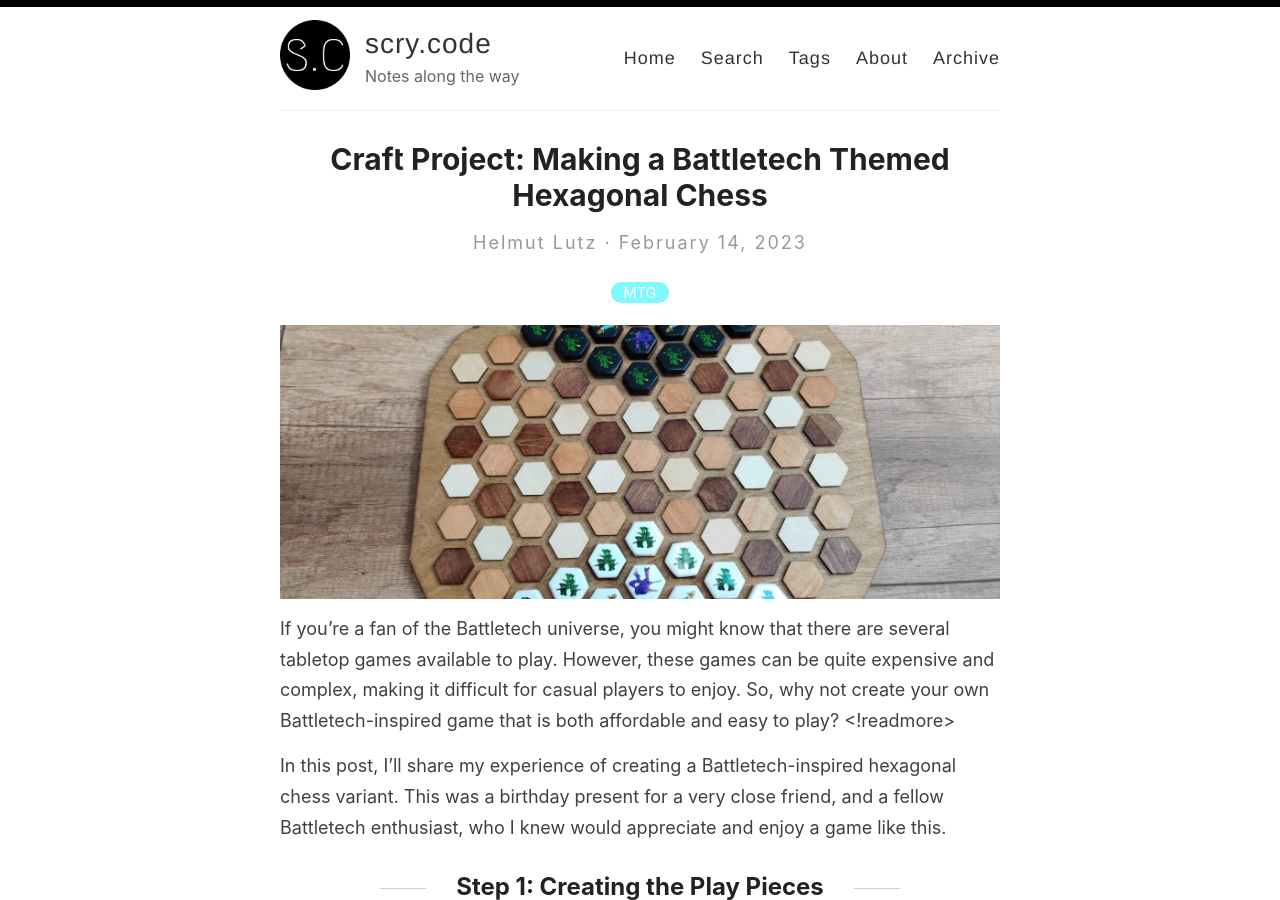
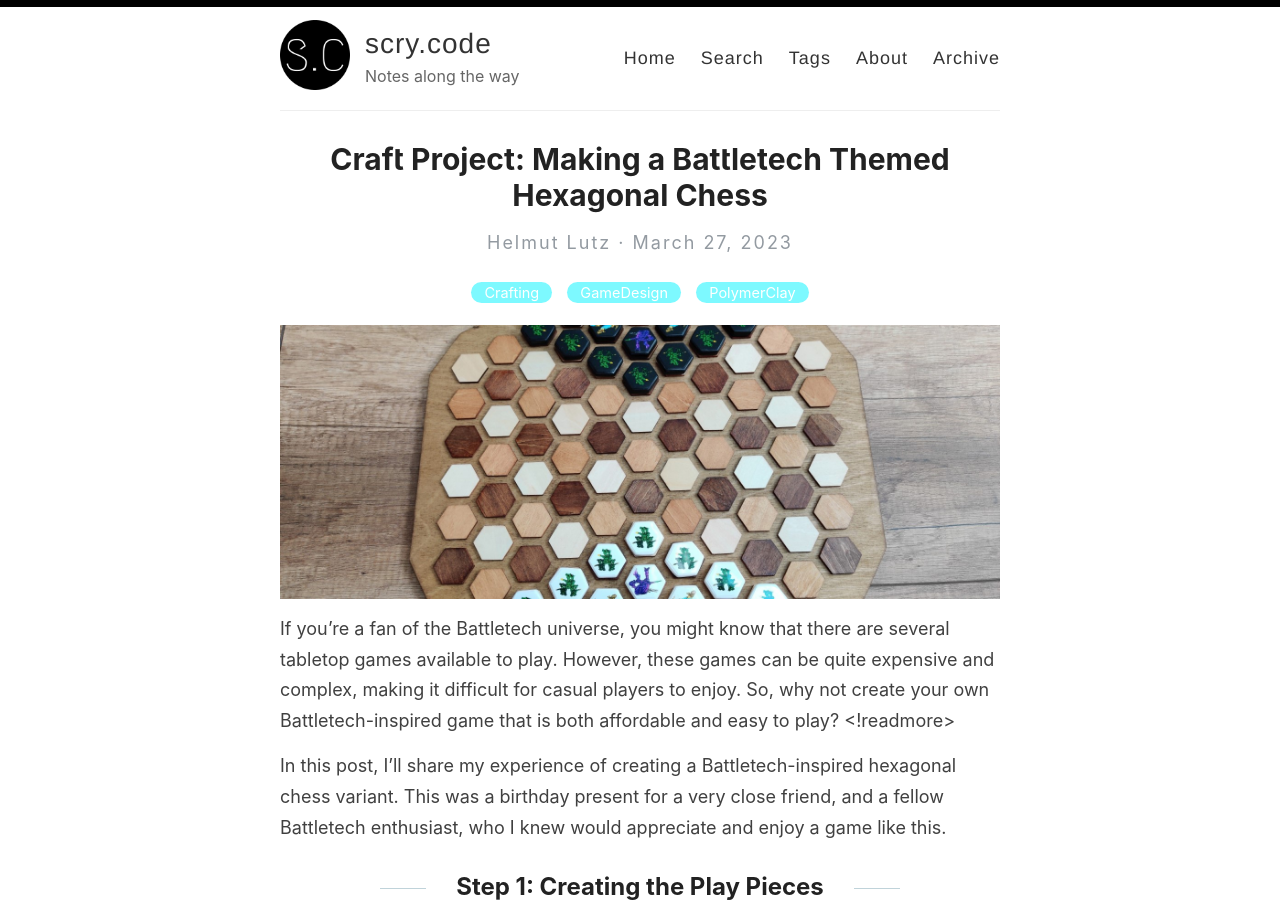
Before and after one commit to helmutlutz/blog, a Jekyll site: the page built from docs/_posts/2023-03-27-making-a-battletech-themed-hexagonal-chess.markdown, in a window 1280 px wide and 900 px high. Built offline with Jekyll 4.4.1, drawn with Linux system fonts in a browser that asks for light colours.

```diff
--- a/docs/_posts/2023-03-27-making-a-battletech-themed-hexagonal-chess.markdown
+++ b/docs/_posts/2023-03-27-making-a-battletech-themed-hexagonal-chess.markdown
@@ -1,9 +1,9 @@
 ---
 layout: post
 title:  "Craft Project: Making a Battletech Themed Hexagonal Chess"
-date:   2023-02-14 20:55:50 +0100
+date:   2023-03-27 20:55:50 +0100
 category: Life
-tags: MTG
+tags: Crafting GameDesign PolymerClay
 ---
 ![Battletech Chess Header](/images/making-a-bt-themed-hex-chess/article_header.jpg)
 
```
